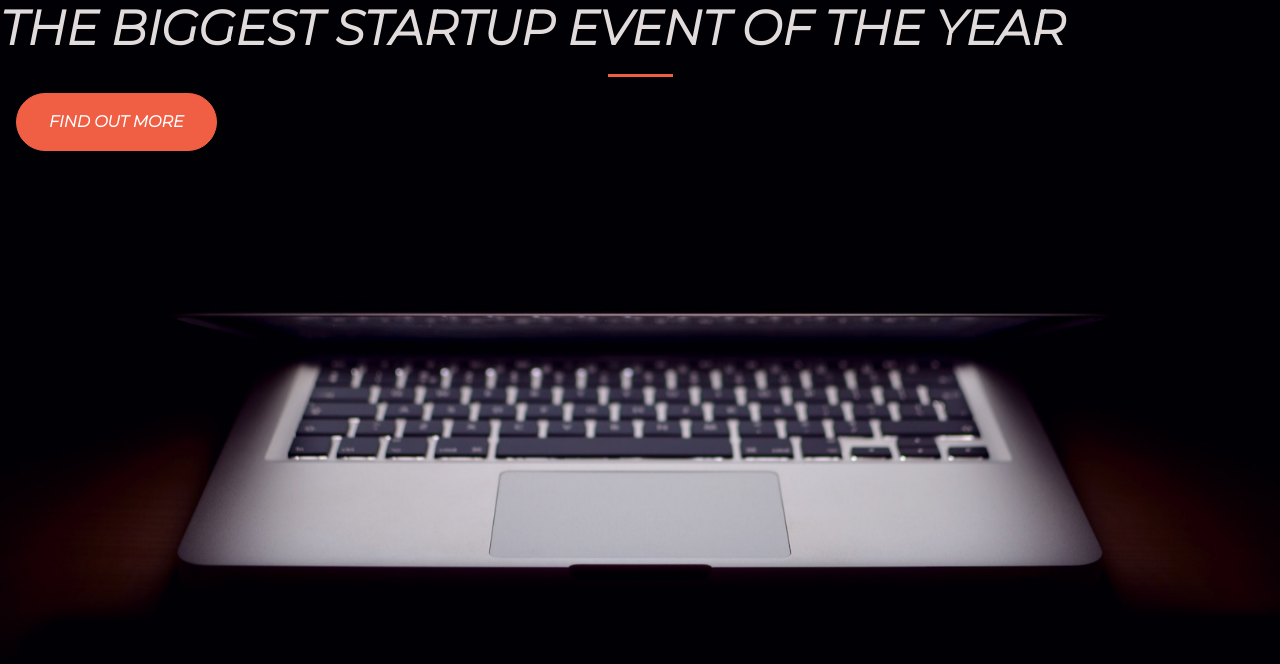
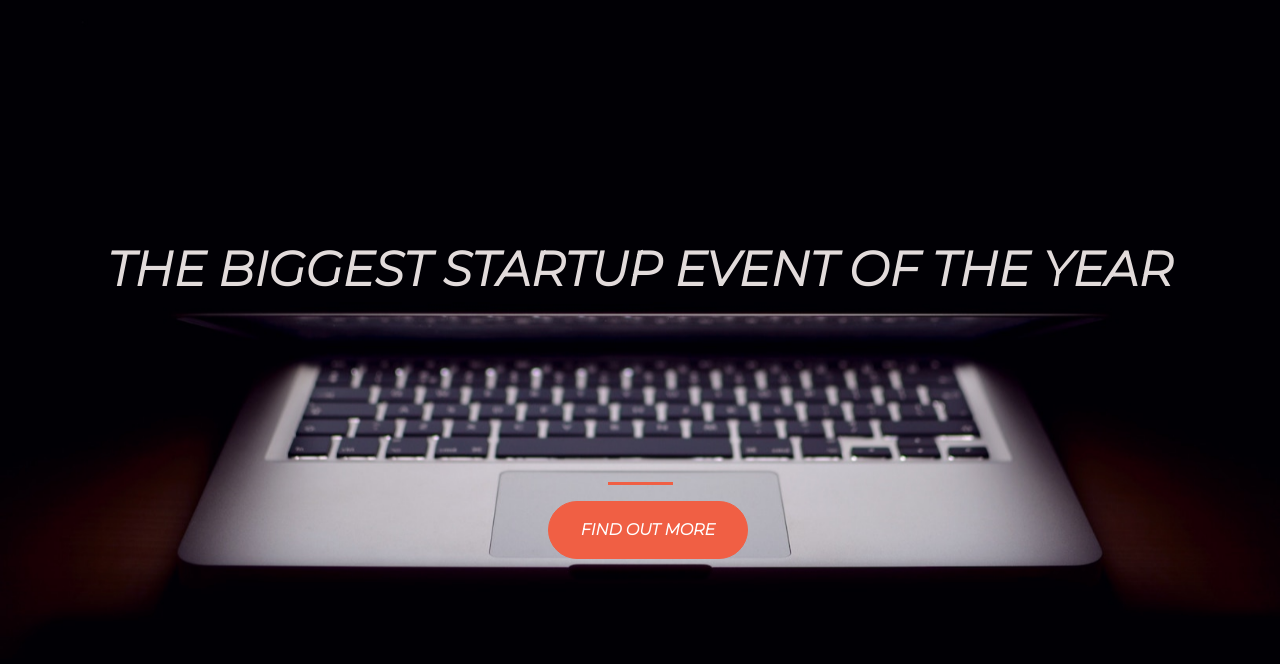
Before and after one commit to RealVkram/startup-landing-page, a plain HTML site: page index.html in a window 1280 px wide. Drawn offline with nearby package versions, Linux system fonts and the light colour scheme.

Commit message:
adding styling to the landing page

```diff
--- a/index.html
+++ b/index.html
@@ -14,15 +14,27 @@
       rel="stylesheet"
     />
     <link rel="stylesheet" href="./style.css" />
-    <title>Bootstrap Lesson</title>
+    <title>New Startup</title>
   </head>
   <body>
-    <h1 class="text-uppercase">
-      <strong>The biggest startup event of the year</strong>
-    </h1>
-    <hr />
-    <button class="btn btn-primary btn-xl">Find out more</button>
-
+    <div class="container d-flex align-items-center h-100">
+      <div class="row">
+        <header class="text-center col-12">
+          <h1 class="text-uppercase">
+            <strong>The biggest startup event of the year</strong>
+          </h1>
+        </header>
+        <div class="buffer col-12"></div>
+        <section class="text-center col-12">
+          <hr />
+          <a href="https://mailchi.mp/0e16e741f9e3/the-edge" target="_blank"
+            <button class="btn btn-primary btn-xl" id="butt">
+              Find out more
+            </button>
+          </a>
+        </section>
+      </div>
+    </div>
     <script
       src="https://code.jquery.com/jquery-3.4.1.slim.min.js"
       integrity="sha384-J6qa4849blE2+poT4WnyKhv5vZF5SrPo0iEjwBvKU7imGFAV0wwj1yYfoRSJoZ+n"
--- a/style.css
+++ b/style.css
@@ -20,6 +20,10 @@ hr {
   border-width: 3px;
   max-width: 65px;
 }
+
+.buffer {
+  height: 10rem;
+}
 .btn {
   border-radius: 300px;
   font-weight: 700;
```
